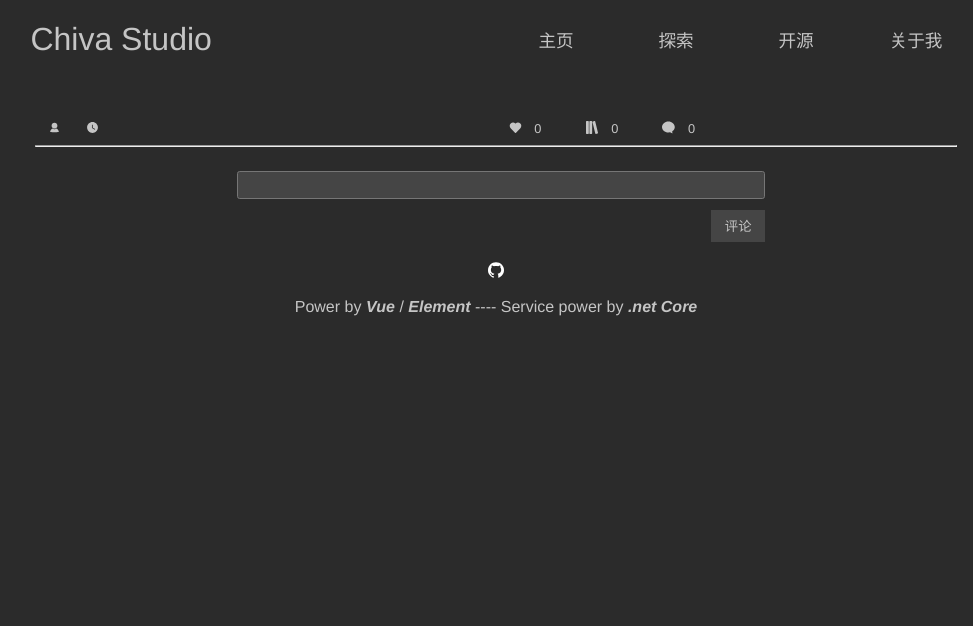
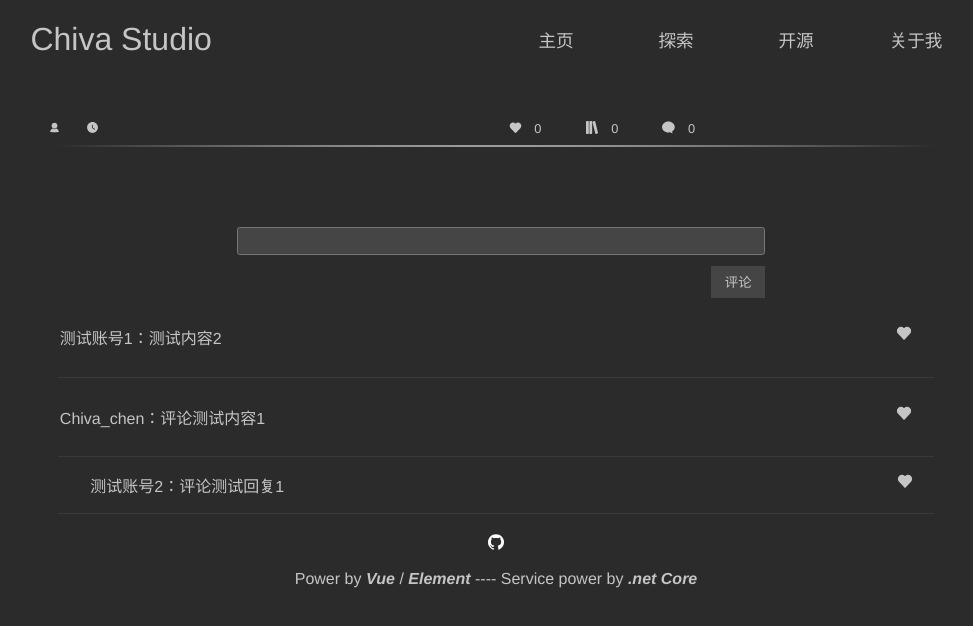
Before and after one commit to HahaMango/NewBlogUi, a Vue app: page /articledetail/1 in a window 1280 px wide. Shown: the top 626 px of the page, without its empty margins (144-1117 px from the left). Built offline with nearby package versions, Linux system fonts and the light colour scheme; no server answers.

Commit message:
完善文章评论

```diff
--- a/src/api/article.js
+++ b/src/api/article.js
@@ -21,7 +21,7 @@ import request from '../utils/request.js'
 //获取文章分页数据
 export function QueryArticlePage(data){
     return request({
-        url : "api/article/page",
+        url : "api/blog/article/page",
         method:"post",
         data
     });
@@ -30,7 +30,7 @@ export function QueryArticlePage(data){
 //获取文章详情数据
 export function QueryArticleDetail(data){
     return request({
-        url:"api/article/detail",
+        url:"api/blog/article/detail",
         method:"post",
         data
     });
--- /dev/null
+++ b/src/components/ArticleComment.vue
@@ -0,0 +1,55 @@
+<template>
+    <div>
+        <div class="article-comment">
+            <el-row>
+                <el-col :span="23">
+                    <p>{{userName}}：{{content}}</p>
+                </el-col>
+                <el-col :span="1">
+                    <p><img :src="likepath"/></p>
+                </el-col>
+            </el-row>
+        </div>
+        <div>
+            <ArticleReplyComment v-for="item in replyCommentList"
+                :key="item.commentId"
+                :userName="item.userName"
+                :content="item.content"
+                :createTime="item.createTime"
+            />
+        </div>
+    </div>
+</template>
+
+<script>
+const likesvgpath = require('../img/like.svg');
+import ArticleReplyComment from './ArticleReplyComment.vue';
+
+export default {
+    data:function(){
+        return {
+            likepath:likesvgpath
+        }
+    },
+    props:['commentId','userName','userId','articleId','content','like','reply','createTime','replyCommentList'],
+    components:{
+        ArticleReplyComment
+    }
+}
+</script>
+
+<style>
+.article-comment{
+    text-align: left;
+    border-bottom-style: solid;
+    border-bottom-width: 0.05em;
+    border-bottom-color: rgb(58, 58, 58);
+    padding: 0.7em 0.1em 0.7em 0.1em;
+}
+
+.article-comment img{
+    cursor: pointer;
+}
+
+
+</style>
--- /dev/null
+++ b/src/components/ArticleReplyComment.vue
@@ -0,0 +1,39 @@
+<template>
+    <div class="article-reply-comment">
+        <el-row>
+            <el-col :span="23">
+                <p>{{userName}}：{{content}}</p>
+            </el-col>
+            <el-col :span="1">
+                <p><img :src="likepath"/></p>
+            </el-col>
+        </el-row>
+    </div>
+</template>
+
+<script>
+const likesvgpath = require('../img/like.svg');
+
+export default {
+    data:function(){
+        return {
+            likepath:likesvgpath
+        }
+    },
+    props:['commentId','userName','userId','articleId','content','like','reply','createTime','replyCommentId','replyUserName','replyUserId']
+}
+</script>
+
+<style>
+.article-reply-comment{
+    text-align: left;
+    border-bottom-style: solid;
+    border-bottom-width: 0.05em;
+    border-bottom-color: rgb(58, 58, 58);
+    padding: 0em 0.1em 0em 2em;
+}
+
+.article-reply-comment img{
+    cursor: pointer;
+}
+</style>
--- /dev/null
+++ b/src/components/GradientsLine.vue
@@ -0,0 +1,9 @@
+<template>
+    <hr class="gradients-line"/>
+</template>
+
+<style>
+.gradients-line{
+    border-image:radial-gradient( #ffffff 0%,#2b2b2b 75%) 1 10;
+}
+</style>
--- a/src/utils/request.js
+++ b/src/utils/request.js
@@ -2,7 +2,7 @@ import axios from 'axios'
 
 // create an axios instance
 const service = axios.create({
-    baseURL: "https://localhost:5001/", // url = base url + request url
+    baseURL: "http://test.api.hahamango.cn/", // url = base url + request url
     // withCredentials: true, // send cookies when cross-domain requests
     timeout: 5000 // request timeout
 })
--- a/src/views/Home/MainPage/Article.vue
+++ b/src/views/Home/MainPage/Article.vue
@@ -44,9 +44,20 @@
             </el-col>
         </el-row>
         </div>
-        <hr/>
+        <Gl/>
         <div id="content"></div>
-        <Comment/>
+        <div style="margin-top:5em;">
+            <CommentInput/>
+        </div>
+        <div style="width:95%;margin:0px auto 0px auto;">
+            <ArticleComment v-for="item in commentList"
+                :key="item.commentId"
+                :content="item.content"
+                :userName="item.userName"
+                :createTime="item.createTime"
+                :replyCommentList="item.replyCommentList"
+            />
+        </div>
     </div>
 </template>
 
@@ -58,7 +69,9 @@ const viewsvgpath = require('../../../img/view.svg');
 const commentsvgpath = require('../../../img/comment.svg');
 const timesvgpath = require('../../../img/time.svg');
 let marked = require('marked');
-import Comment from '../../../components/Comment.vue';
+import CommentInput from '../../../components/CommentInput.vue';
+import ArticleComment from '../../../components/ArticleComment.vue';
+import Gl from '../../../components/GradientsLine.vue';
 
 export default {
     data:function(){
@@ -79,11 +92,31 @@ export default {
             likepath:likesvgpath,
             viewpath:viewsvgpath,
             commentpath:commentsvgpath,
-            timepath:timesvgpath
+            timepath:timesvgpath,
+            commentList:[
+            ]
         }
     },
     created:function(){
         this.getArticleDetail();
+        var comm = new Object();
+        comm.commentId = "1234";
+        comm.userName = "Chiva_chen";
+        comm.content = "评论测试内容1";
+        comm.createTime = "2020-09-15 22:17:00"
+        comm.replyCommentList = new Array();
+        var replyComm = new Object();
+        replyComm.commentId = "43456";
+        replyComm.userName = "测试账号2";
+        replyComm.content = "评论测试回复1";
+        replyComm.createTime = "2020-09-15 20:10:00";
+        comm.replyCommentList.push(replyComm);
+        var comm1 = new Object();
+        comm1.commentId = "34234";
+        comm1.userName = "测试账号1";
+        comm1.content = "测试内容2";
+        this.commentList.push(comm1);
+        this.commentList.push(comm);
     },
     watch :{
         content:function(val){
@@ -114,7 +147,9 @@ export default {
         }
     },
     components:{
-        Comment
+        CommentInput,
+        ArticleComment,
+        Gl
     }
 }
 </script>
--- a/src/views/Home/MainPage/MainPage.vue
+++ b/src/views/Home/MainPage/MainPage.vue
@@ -56,7 +56,7 @@ export default {
             pageParm.Size = 20;
             var req = new Object();
             req.PageParm = pageParm;
-            req.UserId = 1;
+            req.UserId = "1305520603926761472";
             var result = await QueryArticlePage(req);
             var list = result.data;
 
```
Also changed, not shown: src/components/CommentInput.vue (renamed from src/components/Comment.vue).
